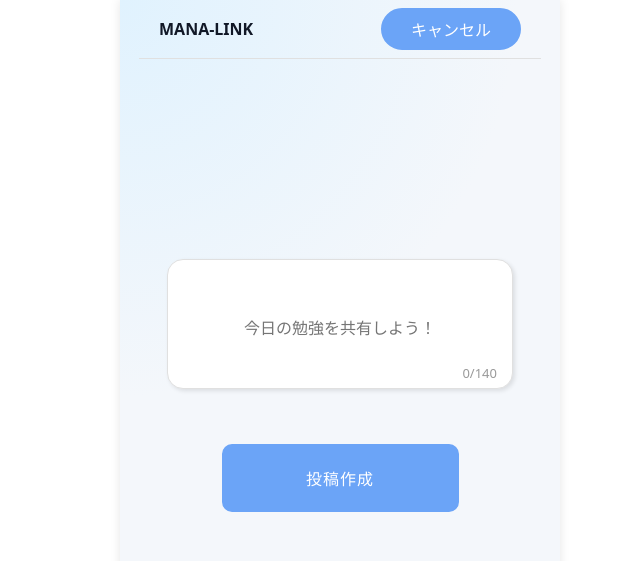
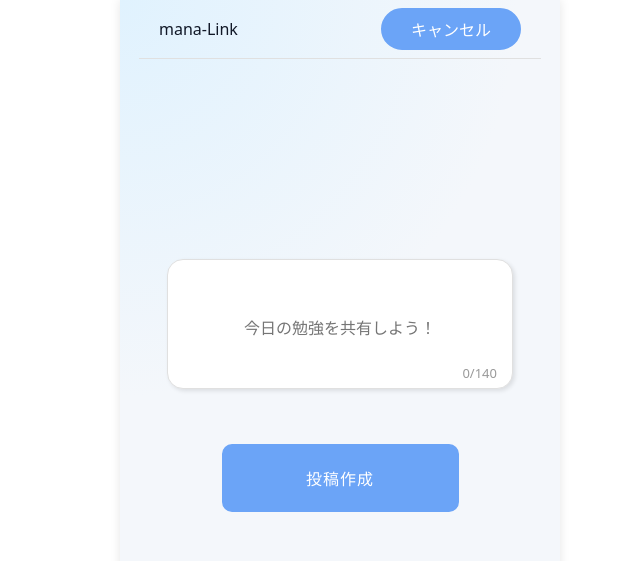
Before and after one commit to RareTECH-Hackathon-Gteam/Hackathon-SNS-app-Gteam, a Flask app: page /create_post in a window 1280 px wide. Shown: the top 561 px of the page, without its empty margins (300-940 px from the left). Run offline with Flask 2, Linux system fonts and the light colour scheme; some libraries are stand-ins or nearby versions.

Commit message:
ロゴが全部大文字になってしまうcssの表記を削除

```diff
--- a/SNSApp/static/css/base.css
+++ b/SNSApp/static/css/base.css
@@ -15,15 +15,15 @@ body {
   color: var(--text-main);
   max-width: 440px;
   height: 890px;
-  overflow-y: auto;
+  overflow: hidden;
   box-shadow: 0 0 10px rgba(0, 0, 0, 0.1);
 }
 
 .logo {
-  font-weight: 700;
+  font-weight: normal;
   text-decoration: none;
   font-size: 16px;
-  text-transform: uppercase;
+  /* text-transform: uppercase; */
   color: var(--text-sub);
 }
 
```
